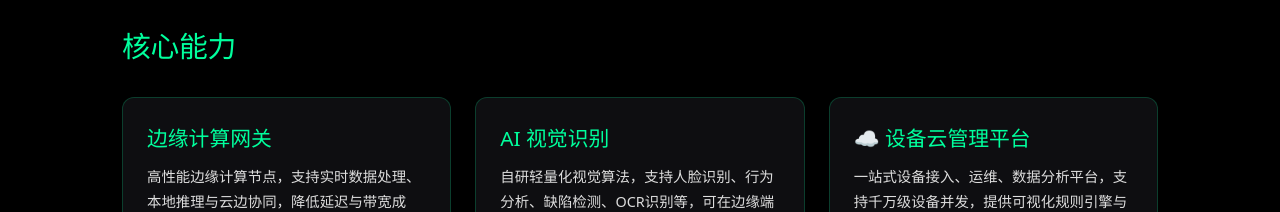
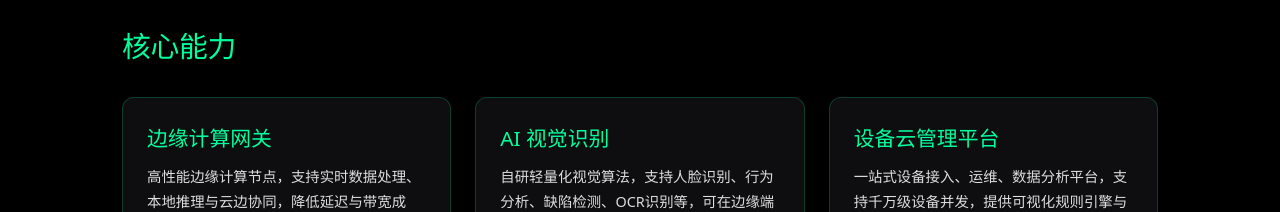
Before and after one commit to aiotooo/aiot, a plain HTML site: page index.html in a window 1280 px wide. Shown: the part 1000-1212 px from the top of the page. Drawn offline with Linux system fonts and the light colour scheme.

Commit message:
Update index.html

```diff
--- a/index.html
+++ b/index.html
@@ -354,7 +354,7 @@
       <div><span class="tech-badge">YOLOv8</span><span class="tech-badge">TensorFlow Lite</span><span class="tech-badge">自研NPU加速</span></div>
     </div>
     <div class="seo-card">
-      <h3>☁️ 设备云管理平台</h3>
+      <h3>设备云管理平台</h3>
       <p>一站式设备接入、运维、数据分析平台，支持千万级设备并发，提供可视化规则引擎与OTA升级能力。</p>
       <div><span class="tech-badge">设备影子</span><span class="tech-badge">规则引擎</span><span class="tech-badge">数据可视化</span></div>
     </div>
```
